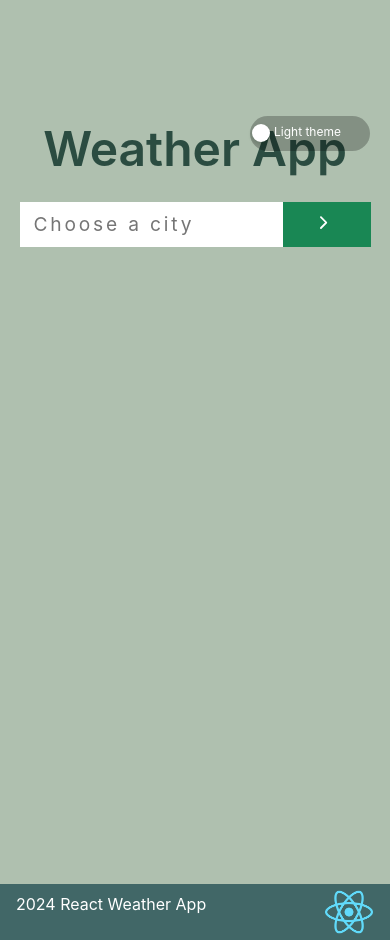
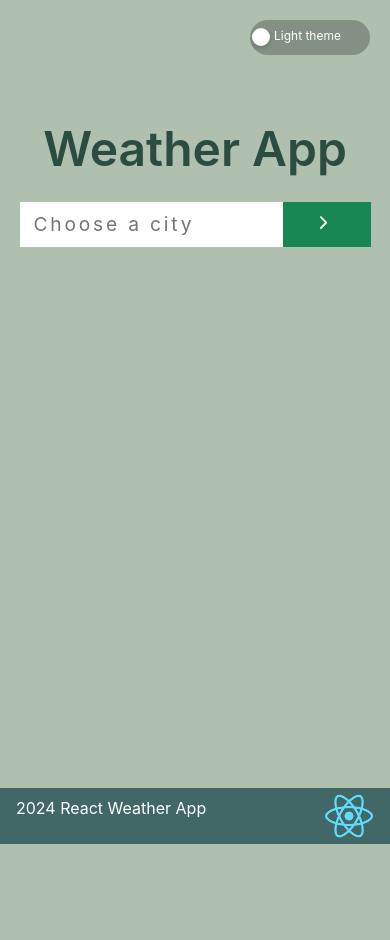
Before and after one commit to lizazp92/weather-app, a React (Create React App) app: page / in a window 390 px wide. After the commit the page ends 844 px from the top, so only its background shows below. Built offline with nearby package versions, Linux system fonts and the light colour scheme.

Commit message:
add responsiveness for landing

```diff
--- a/src/styles/Landing.scss
+++ b/src/styles/Landing.scss
@@ -1,9 +1,9 @@
 .Landing {
   @media (max-width: 768px) {
-    margin-top: 5rem;
+    padding-top: 5rem;
   }
 
   @media (max-width: 480px) {
-    margin-top: 6rem;
+    padding-top: 6rem;
   }
 }
```
